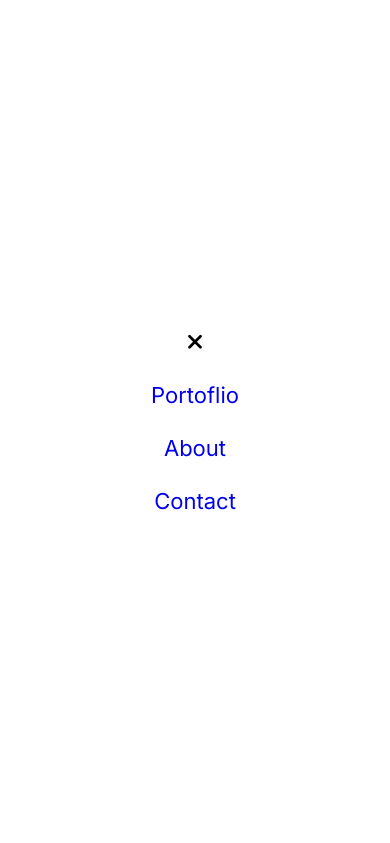
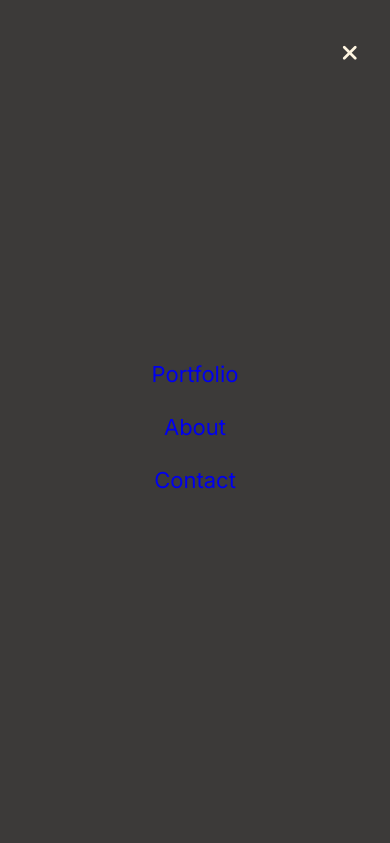
Before and after one commit to melaniesigrid/mobile_menu-review, a plain HTML site: page index.html in a window 390 px wide. Both pictures are taken after a click on the button 366 px from the left and 27 px from the top of the page. Shown: the top 843 px of the page. Drawn offline with Linux system fonts and the light colour scheme.

Commit message:
Make corrections according to review

```diff
--- a/css/main.css
+++ b/css/main.css
@@ -14,6 +14,10 @@ a {
   text-decoration: none;
 }
 
+a:visited {
+  color: inherit;
+}
+
 hr {
   width: 80vw;
 }
@@ -24,7 +28,7 @@ header {
   align-items: center;
   padding: 15px;
   background-color: #3c3a39;
-  color: white;
+  color: #FFF5E1;
 }
 
 #desktop-nav,
@@ -49,11 +53,13 @@ header {
 .menu-bars i {
   width: 18px;
   height: 12px;
-  color: white;
+  color: #FFF5E1;
 }
 
 #mobile-menu {
-  background-color: white;
+  font-weight: bold;
+  background-color: #3c3a39;
+  color: #FFF5E1;
   display: none;
   height: 100vh;
   position: fixed;
@@ -64,12 +70,16 @@ header {
   z-index: 10;
   flex-direction: column;
   justify-content: center;
-  align-items: center;
+  align-items: left;
+  text-align: left;
   transition: top 1s ease;
 }
 
 .closeMenu {
-  color: black;
+  color: #FFF5E1;
+  position: fixed;
+  top: 2rem;
+  right: 2rem;
 }
 
 main {
@@ -256,7 +266,7 @@ li {
   font-size: 22px;
   line-height: 43px;
   text-align: center;
-  color: #fff;
+  color: #FFF5E1;
   padding: 5px;
 }
 
--- a/index.html
+++ b/index.html
@@ -16,7 +16,7 @@
       </button>
       <nav id="desktop-nav">
         <ul>
-          <li><a class="nav-link" href="#projects">Portoflio</a></li>
+          <li><a class="nav-link" href="#projects">Portfolio</a></li>
           <li><a class="nav-link" href="#about-me">About</a></li>
           <li>
             <a class="nav-link" href="#contact">Contact <i class="far fa-envelope"></i></a>
@@ -30,7 +30,7 @@
               <i class="fas fa-times icons"></i>
             </div>
           </li>
-          <li><a class="nav-link" href="#projects">Portoflio</a></li>
+          <li><a class="nav-link" href="#projects">Portfolio</a></li>
           <li><a class="nav-link" href="#about-me">About</a></li>
           <li>
             <a class="nav-link" href="#contact"
```
